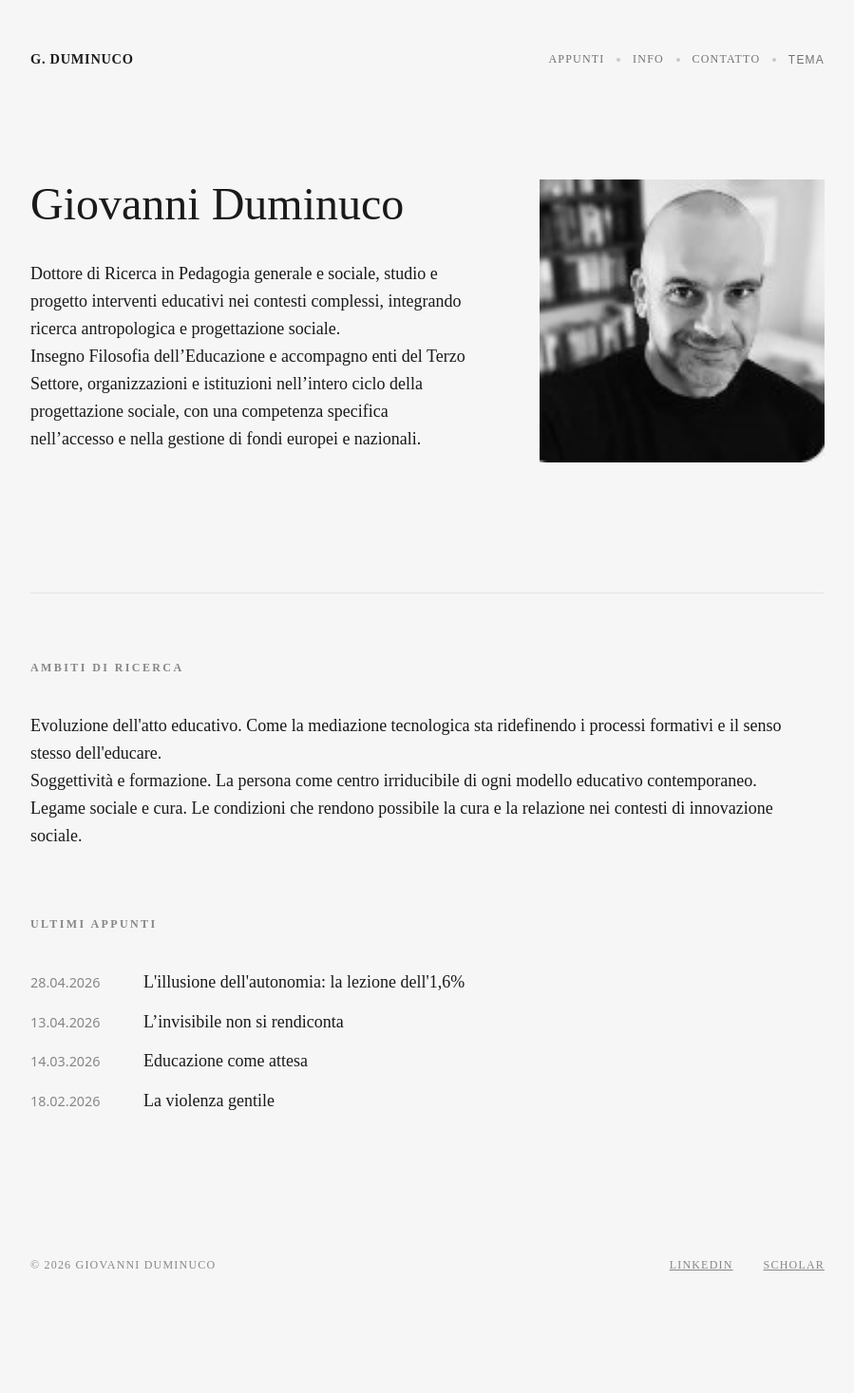
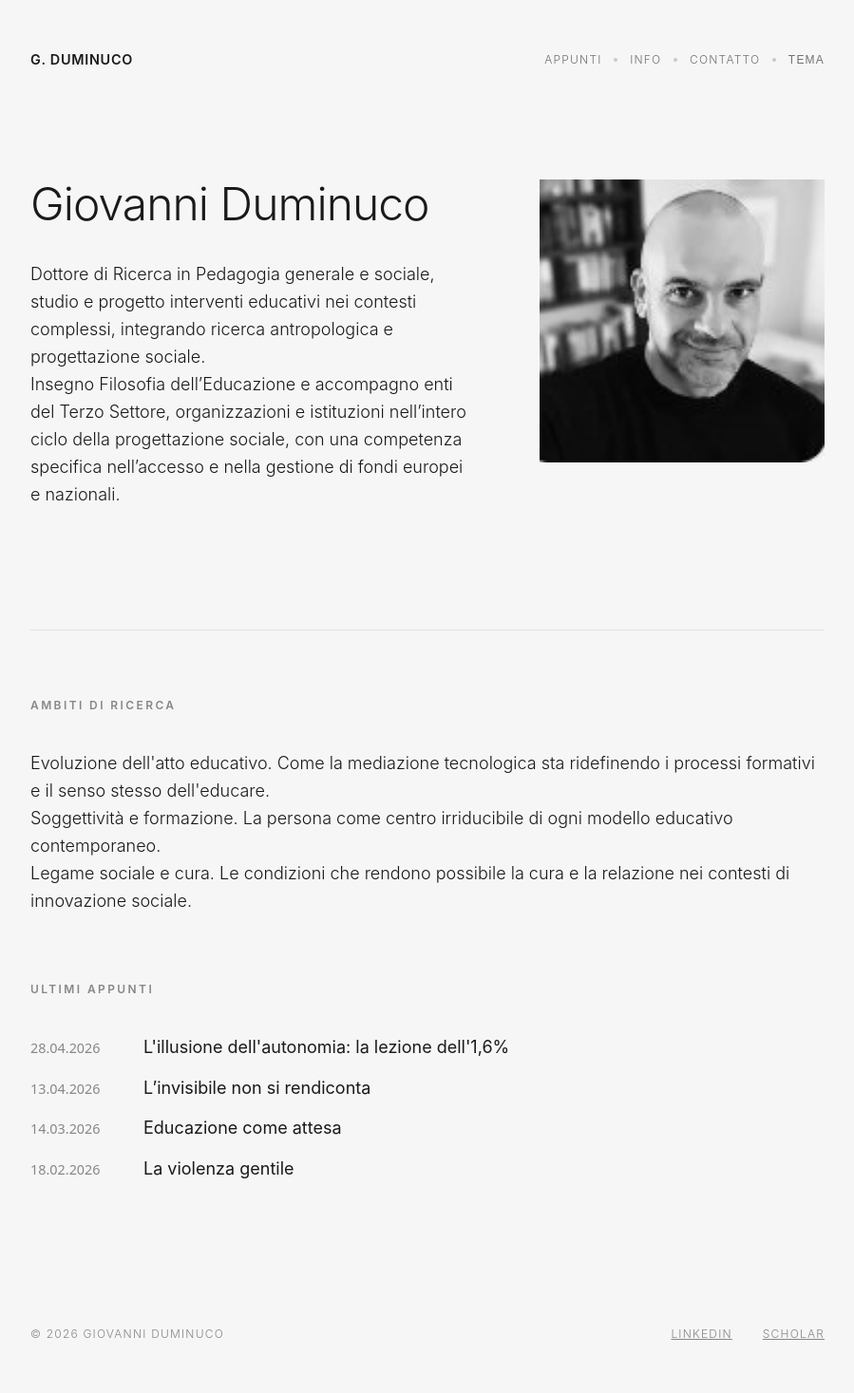
Before and after one commit to dumgio/dumgio.github.io, a Jekyll site: the page built from index.html, in a window 1280 px wide. Shown: the whole page at 95% size, without its empty margins (190-1089 px from the left). Built offline with Jekyll 4.4.1, drawn with Linux system fonts in a browser that asks for light colours; some web fonts are replaced; before the commit the page ends 1395 px from its top, so only the background shows below that.

Commit message:
Update default.html

```diff
--- a/_layouts/default.html
+++ b/_layouts/default.html
@@ -20,20 +20,12 @@
     </script>
 
     <style>
-        /* Sostituisci i percorsi se hai i file locali del font Athletics */
-        @font-face {
-            font-family: 'Athletics';
-            src: url('/assets/fonts/Athletics-Regular.woff2') format('woff2');
-            font-weight: 300;
-            font-style: normal;
-            font-display: swap;
-        }
-
         :root {
             --bg-color: #f6f6f6;
             --text-color: #1a1a1a;
             --border-color: rgba(0,0,0,0.08);
-            --font-main: "Athletics", serif;
+            /* Font di sistema premium per emulare Athletics senza caricare file */
+            --font-main: -apple-system, BlinkMacSystemFont, "Segoe UI", Roboto, Helvetica, Arial, sans-serif;
             --max-width: 900px;
         }
 
@@ -125,7 +118,7 @@
         .hero-image { flex: 1; text-align: right; }
         .hero-image img { width: 100%; max-width: 300px; filter: grayscale(100%); }
 
-        h1 { font-size: 3rem; font-weight: 300; margin-bottom: 2rem; line-height: 1.1; }
+        h1 { font-size: 3rem; font-weight: 300; margin-bottom: 2rem; line-height: 1.1; letter-spacing: -0.02em; }
         h2 { font-size: 0.75rem; text-transform: uppercase; letter-spacing: 0.2em; margin: 4rem 0 2rem; opacity: 0.5; font-weight: 600; }
 
         hr { border: none; border-top: 1px solid var(--border-color); margin: 4rem 0; }
@@ -159,7 +152,7 @@
 <body>
 
     <header>
-        <a href="/" class="header-logo">G. Duminuco</a>
+        <a href="/" class="header-logo">G. DUMINUCO</a>
 
         <div class="nav-desktop">
             <a href="/blog">Appunti</a>
```
Also changed, not shown: other parts of _layouts/default.html (+1 -0 lines).
